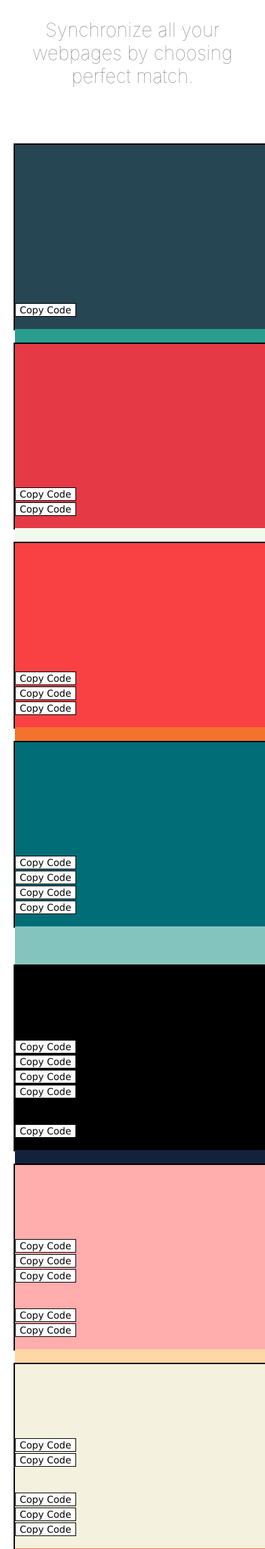
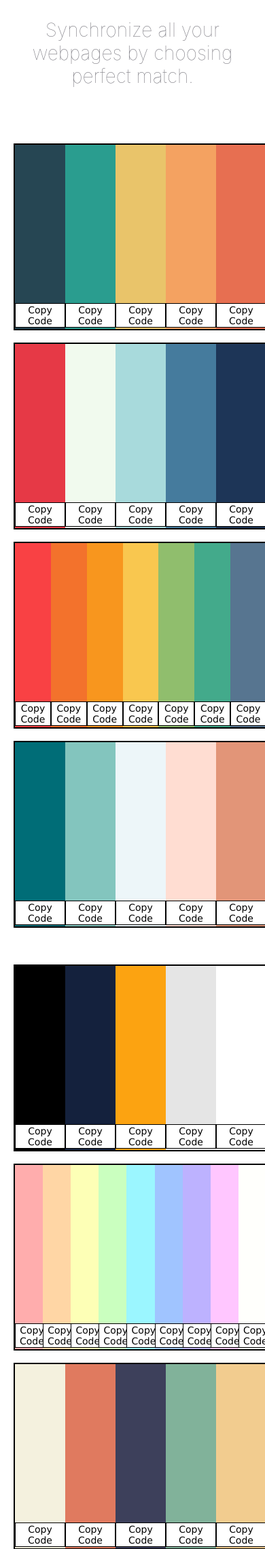
Before and after one commit to akanksha2911/colorpixel1, a PHP site: page /login/themes1.html in a window 390 px wide; the page is wider, and only the part inside the window is pictured. Shown: the part 979-3258 px from the top of that part at 68% size. Run offline with PHP 8.4, Linux system fonts and the light colour scheme; some libraries are stand-ins or nearby versions.

Commit message:
r2 commit

```diff
--- a/theme-style.css
+++ b/theme-style.css
@@ -88,17 +88,17 @@
   /* Responsive layout - makes the four columns stack on top of each other instead of next to each other */
   @media screen and (max-width: 600px) {
     .column5b {
-      width: 100%;
+      width: 20%;
     }
   }
   @media screen and (max-width: 600px) {
     .column7b {
-      width: 100%;
+      width: 14.2857%;
     }
   }
   @media screen and (max-width: 600px) {
     .column9b {
-      width: 100%;
+      width: 11.1111111%;
     }
   }
   .move{
```
